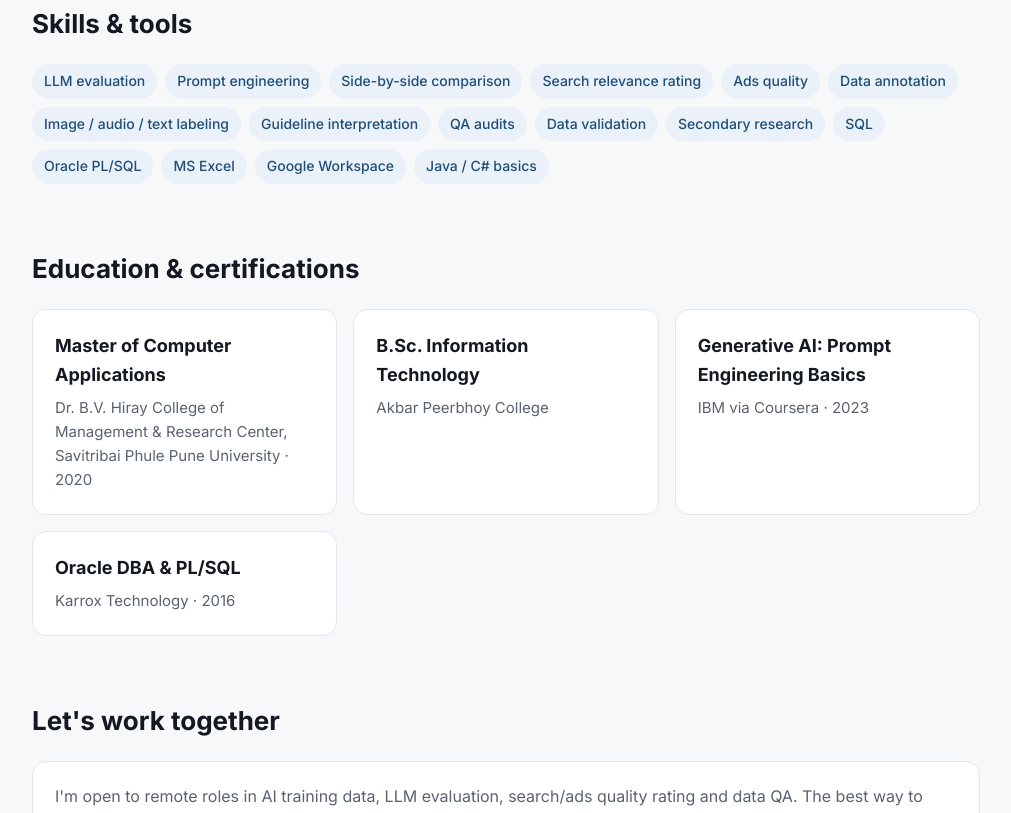
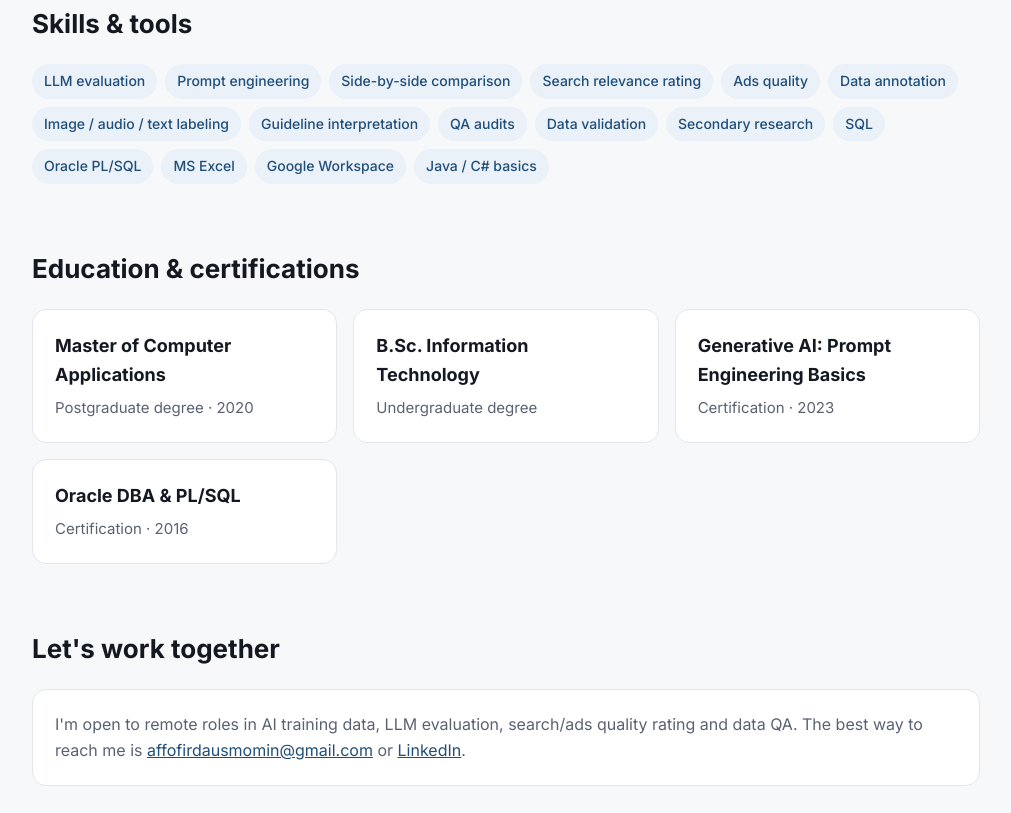
Before and after one commit to affo-momin/affo-momin.github.io, a plain HTML site: page index.html in a window 1280 px wide. Shown: the part 1951-2764 px from the top of the page, without its empty margins (134-1145 px from the left). Drawn offline with Linux system fonts and the light colour scheme.

Commit message:
Add files via upload

```diff
--- a/index.html
+++ b/index.html
@@ -63,7 +63,7 @@ footer{border-top:1px solid var(--line);padding:28px 16px;text-align:center;colo
     <div class="stat"><b>10+ yrs</b><span>Research, data & QA</span></div>
     <div class="stat"><b>4</b><span>Rating & annotation task types</span></div>
     <div class="stat"><b>MCA</b><span>Master of Computer Applications</span></div>
-    <div class="stat"><b>IBM</b><span>Generative AI certified</span></div>
+    <div class="stat"><b>GenAI</b><span>Prompt engineering certified</span></div>
   </div>
 
   <section id="services">
@@ -102,10 +102,10 @@ footer{border-top:1px solid var(--line);padding:28px 16px;text-align:center;colo
   <section id="education">
     <h2>Education & certifications</h2>
     <div class="grid">
-      <div class="card"><h3>Master of Computer Applications</h3><p>Dr. B.V. Hiray College of Management & Research Center, Savitribai Phule Pune University · 2020</p></div>
-      <div class="card"><h3>B.Sc. Information Technology</h3><p>Akbar Peerbhoy College</p></div>
-      <div class="card"><h3>Generative AI: Prompt Engineering Basics</h3><p>IBM via Coursera · 2023</p></div>
-      <div class="card"><h3>Oracle DBA & PL/SQL</h3><p>Karrox Technology · 2016</p></div>
+      <div class="card"><h3>Master of Computer Applications</h3><p>Postgraduate degree · 2020</p></div>
+      <div class="card"><h3>B.Sc. Information Technology</h3><p>Undergraduate degree</p></div>
+      <div class="card"><h3>Generative AI: Prompt Engineering Basics</h3><p>Certification · 2023</p></div>
+      <div class="card"><h3>Oracle DBA & PL/SQL</h3><p>Certification · 2016</p></div>
     </div>
   </section>
 
```
